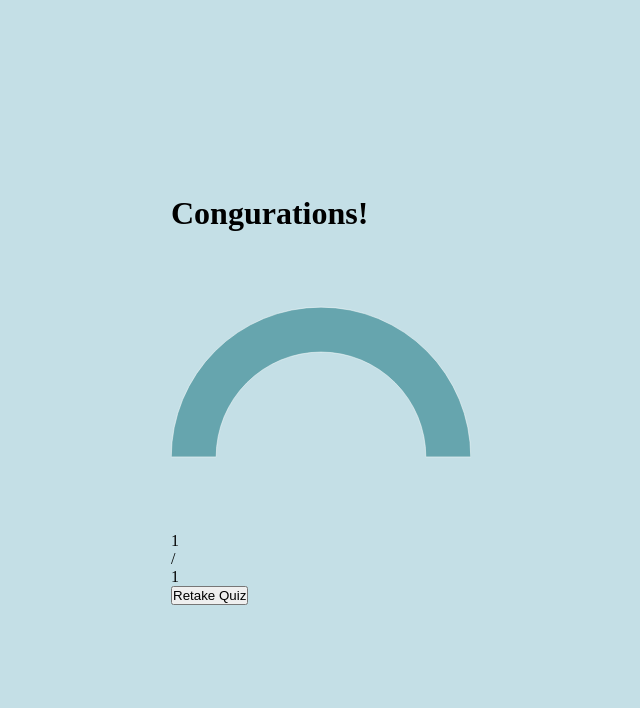
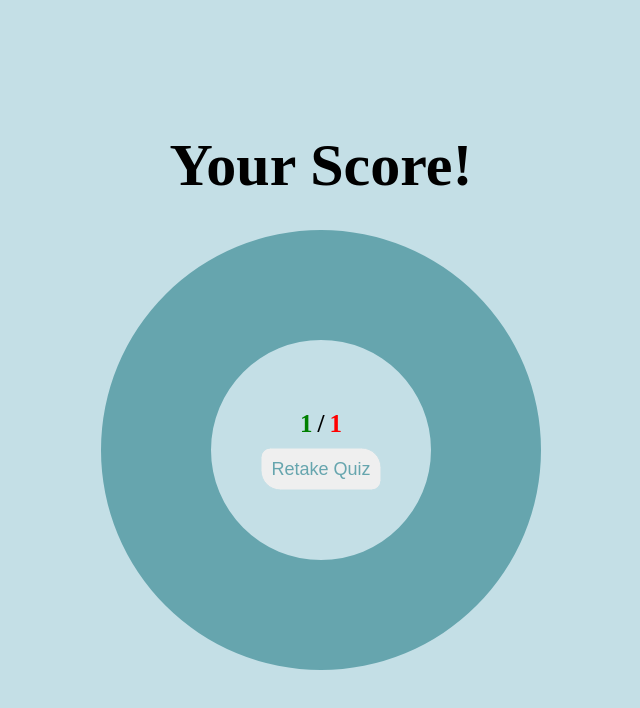
Before and after one commit to Sathish12kumar/React-Quiz-application, a React (Vite) app: page /score/1/1 in a window 1280 px wide. Shown: the top 708 px of the page, without its empty margins (319-959 px from the left). Built offline with nearby package versions, Linux system fonts and the light colour scheme.

Commit message:
updated styles and logic

```diff
--- a/src/App.css
+++ b/src/App.css
@@ -5,9 +5,13 @@
 }
 
 body {
+  background: var(--secondary);
   display: flex;
   align-items: center;
   justify-content: center;
-  background: var(--secondary);
   height: 100vh;
 }
+
+button {
+  cursor: pointer;
+}
--- a/src/components/Question.jsx
+++ b/src/components/Question.jsx
@@ -8,7 +8,7 @@ const Question = () => {
   const [selected, setSelected] = useState([]);
   const [score, setScore] = useState(0);
   const { id } = useParams();
-  const [timer, setTimer] = useState(id * 60);
+  const [timer, setTimer] = useState(id * 30);
   const nextPage = useNavigate();
   const [loading, setLoading] = useState(false);
 
@@ -25,17 +25,19 @@ const Question = () => {
   }, []);
   useEffect(() => {
     if (timer <= 0) return nextPage(`/score/${score}/${id}`);
-
-    const time = setInterval(() => {
+    let time;
+    time = setInterval(() => {
       setTimer((prevTime) => prevTime - 1);
     }, 1000);
-
     return () => clearInterval(time);
   }, [timer]);
   const checkanswer = (e) => {
-    questions?.[count]?.answer == e
-      ? setScore((num) => num + 1)
-      : console.log("wrong");
+    console.log(selected);
+    console.log(questions);
+
+    if (questions?.[count]?.answer == e) {
+      setScore((num) => num + 1);
+    }
     setSelected([...selected, count]);
   };
 
@@ -47,7 +49,7 @@ const Question = () => {
       </div>
       <div className="loader"></div>
       {!loading ? (
-        <p>loading...</p>
+        <p className="load">loading...</p>
       ) : (
         <div className="question-box">
           <div className="question">
@@ -67,7 +69,7 @@ const Question = () => {
                   </li>
                 ))
               ) : (
-                <ul>
+                <ul className={selected.includes(count) ? "hide" : "none"}>
                   <li onClick={() => checkanswer("True")}>true</li>
                   <li onClick={() => checkanswer("False")}>false</li>
                 </ul>
--- a/src/components/ScorePage.jsx
+++ b/src/components/ScorePage.jsx
@@ -13,16 +13,13 @@ const ScorePage = () => {
         label: "Score",
         data: [score, total - score],
         backgroundColor: ["#66a5ae", "#FF0000"],
-        borderWidth: 0.5,
+        borderWidth: 0,
       },
     ],
   };
 
   const options = {
-    responsive: true,
     rotation: -90,
-    circumference: 180,
-    cutout: "70%",
     plugins: {
       legend: {
         display: false,
@@ -35,15 +32,17 @@ const ScorePage = () => {
 
   return (
     <div className="score-page">
-      <h1>Congurations!</h1>
+      <h1>Your Score!</h1>
       <div className="score-board">
         <Doughnut data={data} options={options} />
-        <div className="datas">
-          <div className="correct">{score}</div> <span>/</span>{" "}
-          <div className="total">{total}</div>
+        <div className="score-point">
+          <div className="datas">
+            <div className="correct">{score}</div> <span>/</span>{" "}
+            <div className="total">{total}</div>
+          </div>
+          <button onClick={() => nextPage("/")}>Retake Quiz</button>
         </div>
       </div>
-      <button onClick={() => nextPage("/")}>Retake Quiz</button>
     </div>
   );
 };
--- a/src/components/question.css
+++ b/src/components/question.css
@@ -118,6 +118,15 @@
     width: 100%;
   }
 }
+.quiz-box .load {
+  display: flex;
+  align-items: center;
+  justify-content: center;
+  font-size: 30px;
+  padding: 20px;
+  color: var(--font);
+  text-transform: uppercase;
+}
 .question-box .question {
   font-size: 22px;
   font-weight: bold;
@@ -157,7 +166,11 @@
   gap: 10px;
 }
 .question-box .btn button {
+  padding: 5px 10px;
+  border: 1px solid var(--secondary);
+  border-radius: 5px 10px;
   color: blue;
+  font-size: 17px;
   background: var(--font);
 }
 
@@ -169,3 +182,52 @@
     flex-direction: column;
   }
 }
+
+.score-page {
+  display: flex;
+  align-items: center;
+  justify-content: center;
+  flex-direction: column;
+  padding: 30px;
+  gap: 30px;
+  width: 500px;
+}
+.score-page h1 {
+  font-size: 60px;
+}
+.score-page .score-board {
+  position: relative;
+  width: 100%;
+}
+.score-page .score-point {
+  position: absolute;
+  top: 50%;
+  left: 50%;
+  transform: translate(-50%, -50%);
+  font-size: 25px;
+}
+.score-page .score-board .datas {
+  display: flex;
+  align-items: center;
+  justify-content: center;
+  font-weight: bold;
+  gap: 5px;
+}
+.score-page .score-board .total {
+  color: red;
+}
+.score-page .score-board .correct {
+  color: green;
+}
+.score-page .score-board button {
+  padding: 10px;
+  border-radius: 10px 20px;
+  font-size: 18px;
+  border: 1px solid var(--secondary);
+  margin-top: 10px;
+  color: var(--main);
+}
+.score-page .score-board button:hover {
+  background: var(--main);
+  color: var(--font);
+}
```
